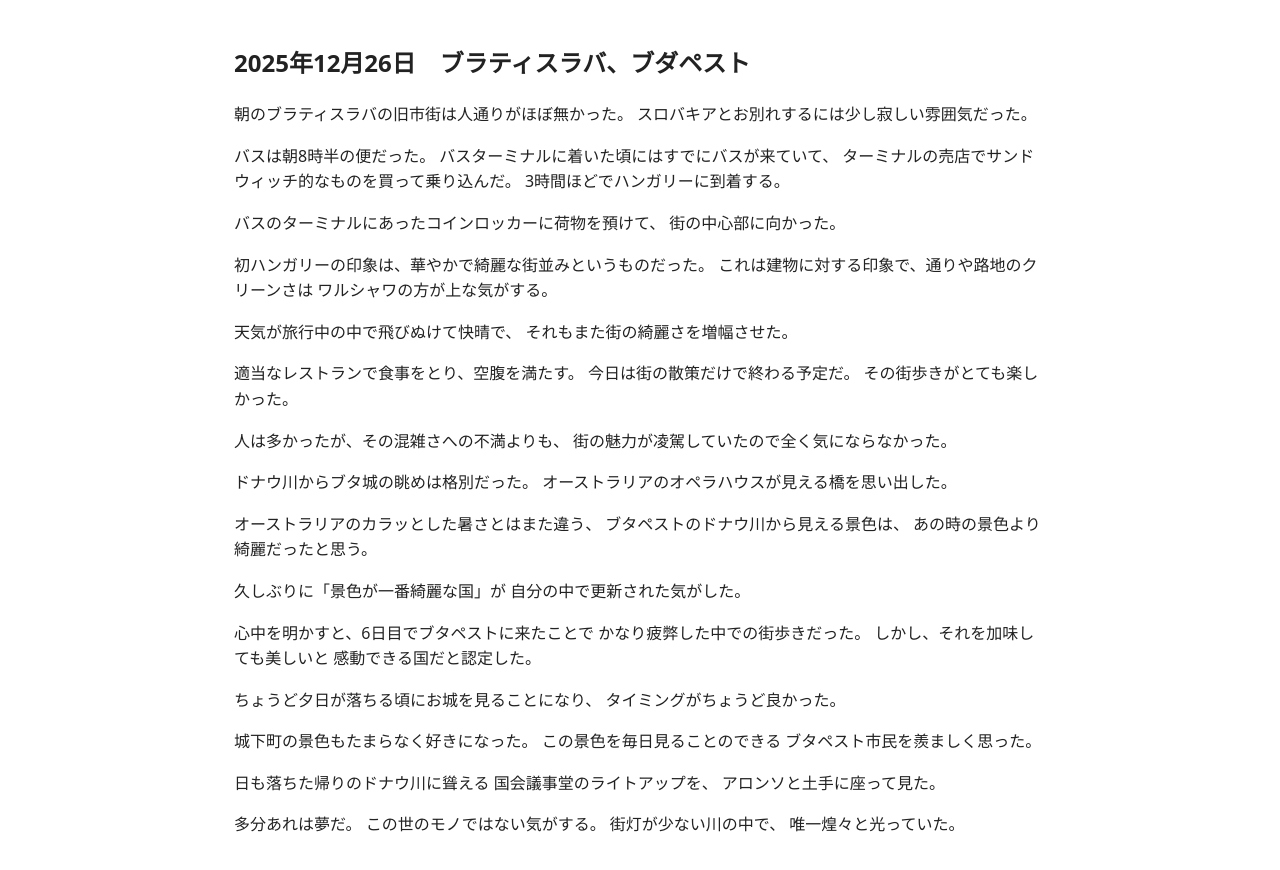
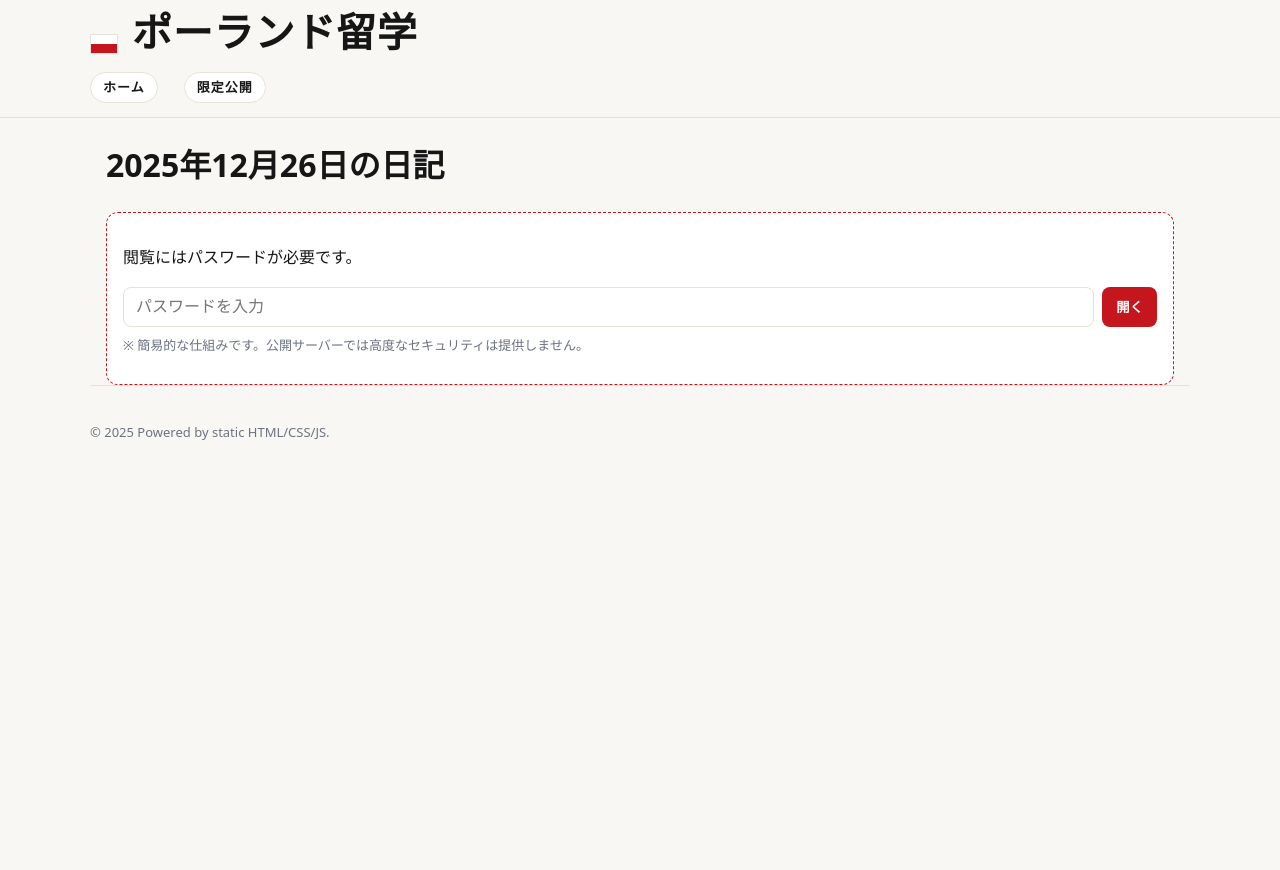
Before and after one commit to kotakota1091/poland-blog, a plain HTML site: page diary-2025-12-26.html in a window 1280 px wide. After the commit the page ends 800 px from the top, so only its background shows below. Drawn offline with Linux system fonts and the light colour scheme.

Commit message:
Update diary-2025-12-26.html

```diff
--- a/diary-2025-12-26.html
+++ b/diary-2025-12-26.html
@@ -1,103 +1,55 @@
 <!doctype html>
-<html lang="ja">
+<html lang="ja" class="theme-news">
 <head>
   <meta charset="utf-8">
   <meta name="viewport" content="width=device-width, initial-scale=1">
-  <title>日記｜2025年12月26日（ブラティスラバ／ブダペスト）</title>
+  <title>日記 – 2025年12月26日</title>
   <link rel="stylesheet" href="style.css">
   <meta name="robots" content="noindex">
 </head>
 <body>
+  <header class="site-header">
+    <div class="brand container">
+      <div class="flag"><div></div><div></div></div>
+      <h1 class="site-title">ポーランド留学</h1>
+    </div>
+    <nav class="container">
+      <a href="index.html">ホーム</a>
+      <a href="protected.html">限定公開</a>
+    </nav>
+  </header>
 
-<main class="container">
-  <h2>2025年12月26日　ブラティスラバ、ブダペスト</h2>
+  <main class="container">
+    <h1>2025年12月26日の日記</h1>
 
-  <p>
-    朝のブラティスラバの旧市街は人通りがほぼ無かった。
-    スロバキアとお別れするには少し寂しい雰囲気だった。
-  </p>
+    <div id="password-gate" class="protected-box" data-hash="c880dd966759d01e8c2504d41401436e68b87eb58d2ddf7d15edb587d749c562">
+      <p>閲覧にはパスワードが必要です。</p>
+      <div class="input-row">
+        <input id="pw-input" type="password" placeholder="パスワードを入力" autocomplete="current-password">
+        <button id="pw-button" type="button">開く</button>
+      </div>
+      <div id="pw-msg" class="notice"></div>
+      <p class="notice">※ 簡易的な仕組みです。公開サーバーでは高度なセキュリティは提供しません。</p>
+    </div>
 
-  <p>
-    バスは朝8時半の便だった。
-    バスターミナルに着いた頃にはすでにバスが来ていて、
-    ターミナルの売店でサンドウィッチ的なものを買って乗り込んだ。
-    3時間ほどでハンガリーに到着する。
-  </p>
+    <section id="protected-content" style="display:none">
+      <article class="diary-entry">
+        <h2>2025年12月26日（ブラティスラバ → ブタペスト）</h2>
+        <p>朝のブラティスラバの旧市街は人通りがほぼ無かった。スロバキアとお別れするには少し寂しい雰囲気だった。バスは朝8時半の便だった。バスターミナルに着いた頃にはすでにバスが来ていて、ターミナルの売店でサンドウィッチ的なものを買って乗り込んだ。3時間ほどでハンガリーに到着する。</p>
+        <p>バスのターミナルにあったコインロッカーに荷物を預けて、街の中心部に向かった。</p>
+        <p>初ハンガリーの印象は、華やかで綺麗な街並みというものだった。これは建物に対する印象で通りや路地のクリーンさはワルシャワの方が上な気がする。天気が旅行中の中で飛びぬけて快晴でそれもまた街の綺麗さを増幅させた。</p>
+        <p>適当なレストランで食事をとり、空腹を満たす。今日は街の散策だけで終わる予定だ。その街歩きがとても楽しかった。人は多かったがその混雑さへの不満よりも、街の魅力が凌駕していたので全くそれは気になることはなかった。</p>
+        <p>ドナウ川からブタ城の眺めは格別だった。オーストラリアのオペラハウスが見える橋を思い出した。オーストラリアのカラッとした暑さとはまた違うブタペストのドナウ川から見える景色はあの時の景色より綺麗だったと思う。久しぶりに景色が綺麗な国が自分の中で更新された気がした。</p>
+        <p>心中を明かすと、6日目でブタペストに来たことでかなり疲弊した中での街歩きだった。しかし、それを加味しても美しいと感動できる国と自分の中で認定した。ブタ城からの市街の眺めはもうなんと言ったらいいか分からない。ちょうど夕日が落ちる頃にお城を見ることになったので、タイミングがちょうど良かった。</p>
+        <p>お城から少し離れたブタペストの城下町の景色もたまらなく好きになった。この景色を毎日見ることのできるブタペスト市民を羨ましく思った。彼らにとっては当たり前の景色過ぎて、もうこの景色に対して何も思わないのだろうか。</p>
+        <p>日も落ちた帰りのドナウ川に聳える国会議事堂のライトアップされた景色をアロンソと土手に座ってみた景色は多分夢だ。あれはこの世のモノではない気がする。疲れもあって余計にそう思った。街灯が少ない川の中で唯一煌々と光っていた。</p>
+      </article>
 
-  <p>
-    バスのターミナルにあったコインロッカーに荷物を預けて、
-    街の中心部に向かった。
-  </p>
+      <p><a href="protected.html">← 日記一覧に戻る</a></p>
+    </section>
+  </main>
 
-  <p>
-    初ハンガリーの印象は、華やかで綺麗な街並みというものだった。
-    これは建物に対する印象で、通りや路地のクリーンさは
-    ワルシャワの方が上な気がする。
-  </p>
-
-  <p>
-    天気が旅行中の中で飛びぬけて快晴で、
-    それもまた街の綺麗さを増幅させた。
-  </p>
-
-  <p>
-    適当なレストランで食事をとり、空腹を満たす。
-    今日は街の散策だけで終わる予定だ。
-    その街歩きがとても楽しかった。
-  </p>
-
-  <p>
-    人は多かったが、その混雑さへの不満よりも、
-    街の魅力が凌駕していたので全く気にならなかった。
-  </p>
-
-  <p>
-    ドナウ川からブタ城の眺めは格別だった。
-    オーストラリアのオペラハウスが見える橋を思い出した。
-  </p>
-
-  <p>
-    オーストラリアのカラッとした暑さとはまた違う、
-    ブタペストのドナウ川から見える景色は、
-    あの時の景色より綺麗だったと思う。
-  </p>
-
-  <p>
-    久しぶりに「景色が一番綺麗な国」が
-    自分の中で更新された気がした。
-  </p>
-
-  <p>
-    心中を明かすと、6日目でブタペストに来たことで
-    かなり疲弊した中での街歩きだった。
-    しかし、それを加味しても美しいと
-    感動できる国だと認定した。
-  </p>
-
-  <p>
-    ちょうど夕日が落ちる頃にお城を見ることになり、
-    タイミングがちょうど良かった。
-  </p>
-
-  <p>
-    城下町の景色もたまらなく好きになった。
-    この景色を毎日見ることのできる
-    ブタペスト市民を羨ましく思った。
-  </p>
-
-  <p>
-    日も落ちた帰りのドナウ川に聳える
-    国会議事堂のライトアップを、
-    アロンソと土手に座って見た。
-  </p>
-
-  <p>
-    多分あれは夢だ。
-    この世のモノではない気がする。
-    街灯が少ない川の中で、
-    唯一煌々と光っていた。
-  </p>
-</main>
-
+  <footer class="container">© 2025 Powered by static HTML/CSS/JS.</footer>
+  <script src="script.js"></script>
 </body>
 </html>
```
